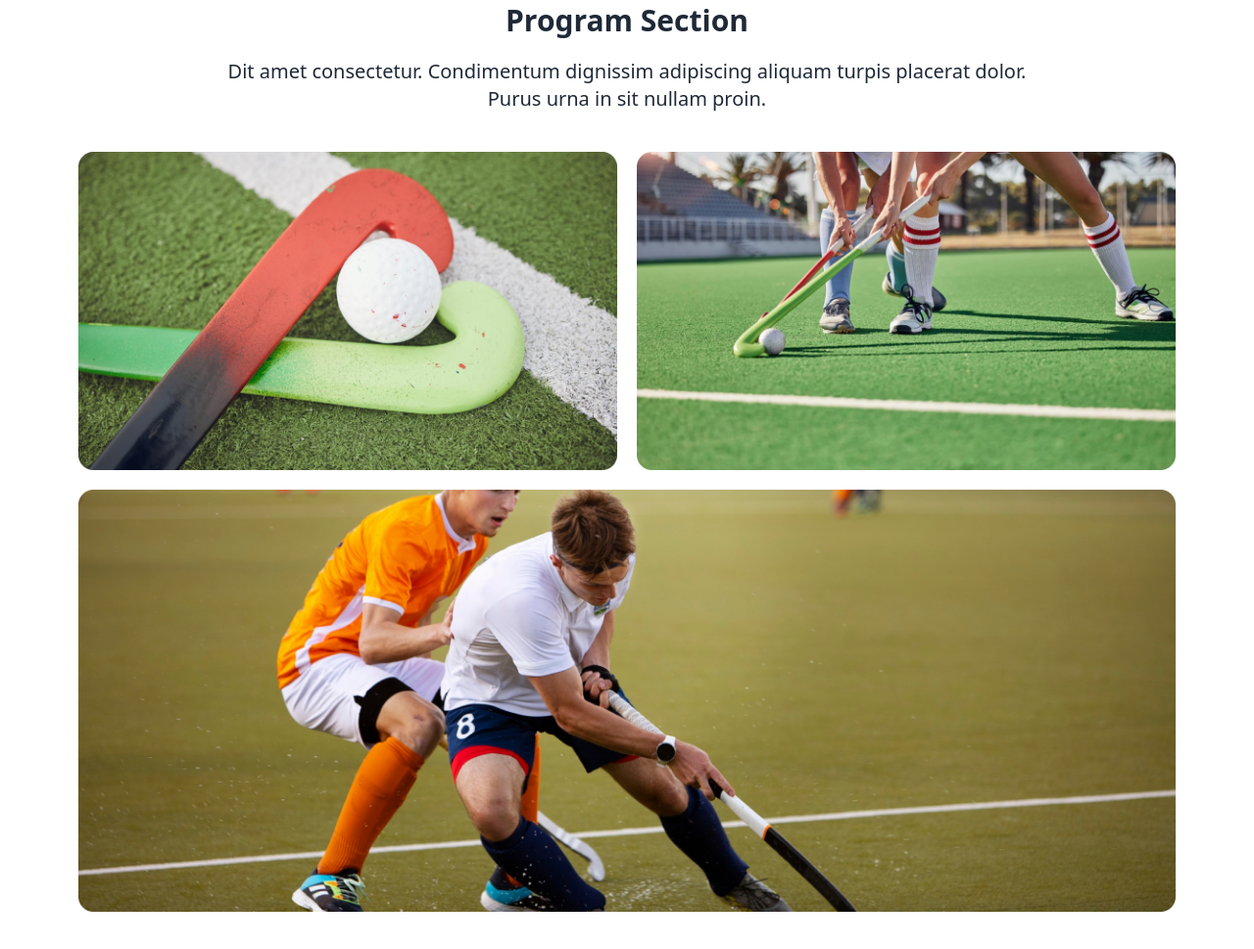
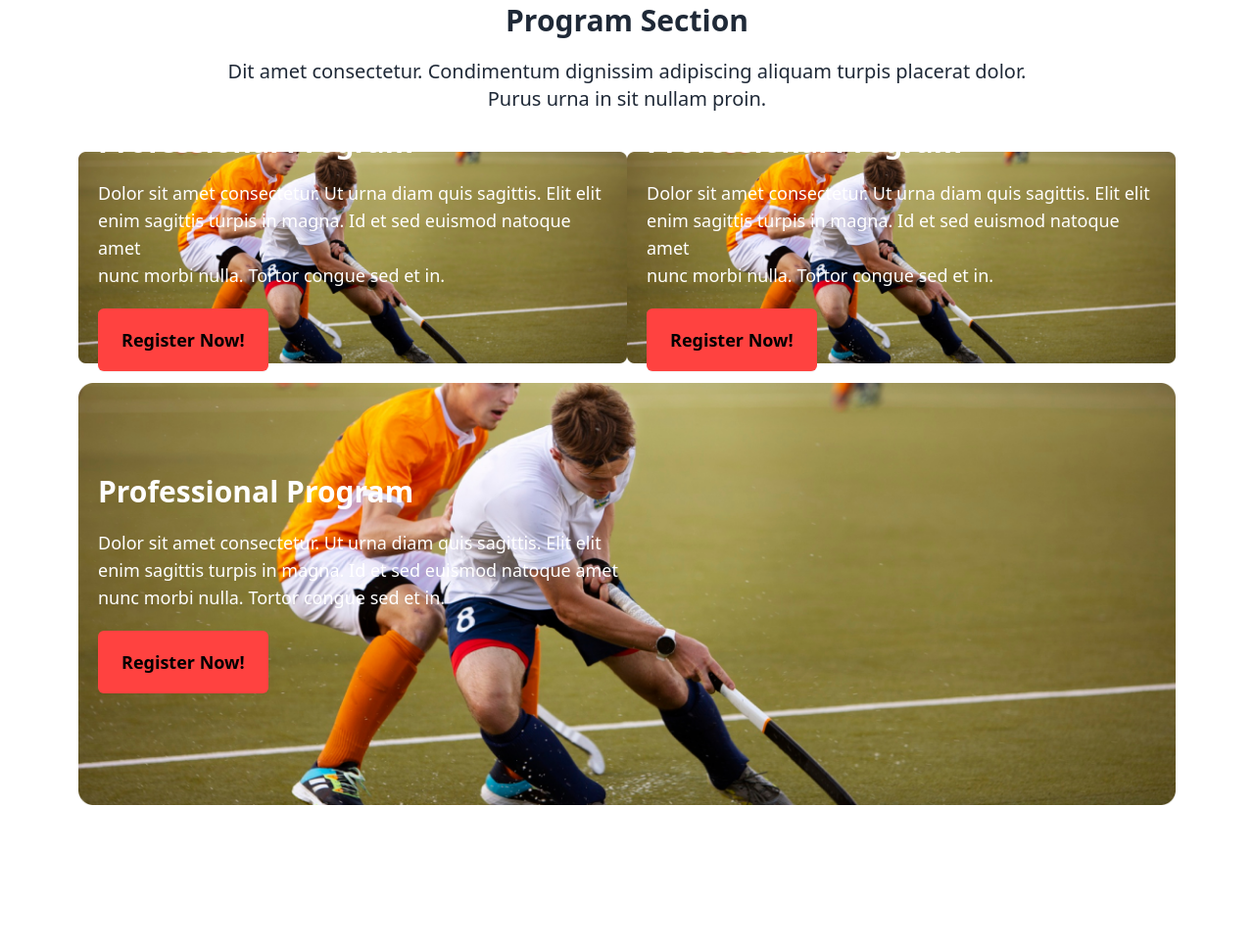
Before and after one commit to jabir6k/hockey-shop-git, a plain HTML site: page index.html in a window 1280 px wide. Shown: the part 1179-2148 px from the top of the page at 98% size. After the commit the page ends 2061 px from the top, so only its background shows below. Drawn offline with nearby package versions, Linux system fonts and the light colour scheme.

Commit message:
added program section banner text

```diff
--- a/index.html
+++ b/index.html
@@ -83,7 +83,7 @@
        <div class="flex flex-col justify-center items-center gap-y-6  ">
          <h2 class="text-3xl font-extrabold ">Professional Hockeys Club</h2>
         <p class="text-lg font-medium">Founded in 1917,the Boston Bruins are a successful NHL team with six Stanley Cup championship </p>
-      </div>
+       </div>
         </div>
         <!-- Radial progress -->
         <div class="lg:flex flex-col-4 sm:grid grid-cols-1">
@@ -114,21 +114,76 @@
           <p class="font-medium text-xl text-center mt-5">Dit amet consectetur. Condimentum dignissim adipiscing aliquam turpis placerat dolor. <br> Purus urna in sit nullam proin. </p>
         </div>
         <!-- Program Sections banners -->
-        <div class="px-10 py-10 mx-auto ">
-          <div class=" lg:flex flex-cols-2 gap-5 sm:flex flex-col-1   ">
-            <div>
-          <img src="Images/2.png" alt="">
-            </div>
-            <div>
-          <img src="Images/3.png" alt="">
-            </div>
-            </div>
-            <div class="mt-5 ">
-          <img src="Images/4.png" alt="">
-            </div>
+        <div class="my-5 mx-auto px-10">
+         <div class="grid lg:grid-cols-2 sm:grid-cols-1  mx-auto ">
+          <div
+          class="flex flex-col justify-center relative mx-auto"
+          >
+          <img
+            class=" gap-y-5 pt-5 mx-auto"
+            src="images/4.png"
+          />
+          <div
+            class="absolute inset-0 flex flex-col items-start justify-center p-5 "
+          >
+            <h2 class="font-extrabold text-3xl text-white text-left">
+             Professional Program
+            </h2>
+            <p class="font-medium text-lg mt-5 text-white">
+              Dolor sit amet consectetur. Ut urna diam quis sagittis. Elit elit <br>
+              enim sagittis turpis in magna. Id et sed euismod natoque amet <br>
+              nunc morbi nulla. Tortor congue sed et in.
+            </p>
+            <button class="btn mt-5 border-none bg-[#FF4240] text-black sm:btn-sm  rounded-md lg:btn-lg ">Register Now!</button>
+          </div>
+          </div>
+          <div
+          class="flex flex-col justify-center relative"
+          >
+          <img
+            class=" gap-y-5 pt-5 mx-auto"
+            src="images/4.png"
+          />
+          <div
+            class="absolute inset-0 flex flex-col items-start justify-center p-5 "
+          >
+            <h2 class="font-extrabold text-3xl text-white text-left">
+             Professional Program
+            </h2>
+            <p class="font-medium text-lg mt-5 text-white">
+              Dolor sit amet consectetur. Ut urna diam quis sagittis. Elit elit <br>
+              enim sagittis turpis in magna. Id et sed euismod natoque amet <br>
+              nunc morbi nulla. Tortor congue sed et in.
+            </p>
+            <button class="btn mt-5 border-none bg-[#FF4240] text-black sm:btn-sm  rounded-md lg:btn-lg ">Register Now!</button>
+          </div>
+          </div>
+         </div>
+         <div
+         class="flex flex-col justify-center relative mx-auto "
+         >
+         <img
+           class=" gap-y-5 pt-5 mx-auto"
+           src="images/4.png"
+         />
+         <div
+           class="absolute inset-0 flex flex-col items-start justify-center p-5 "
+         >
+           <h2 class="font-extrabold text-3xl text-white text-left">
+            Professional Program
+           </h2>
+           <p class="font-medium text-lg mt-5 text-white">
+             Dolor sit amet consectetur. Ut urna diam quis sagittis. Elit elit <br>
+             enim sagittis turpis in magna. Id et sed euismod natoque amet <br>
+             nunc morbi nulla. Tortor congue sed et in.
+           </p>
+           <button class="btn mt-5 border-none bg-[#FF4240] text-black sm:btn-sm  rounded-md lg:btn-lg ">Register Now!</button>
+         </div>
+         </div>
         </div>
-     </div>
+      </div>
     </main>
+
 
 
 
```
